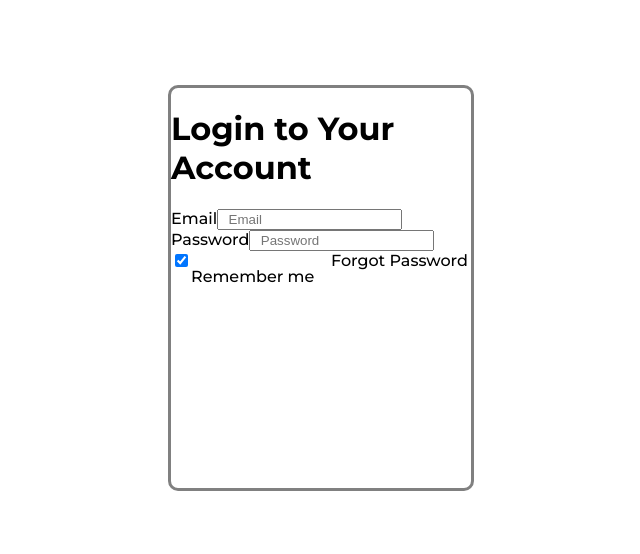
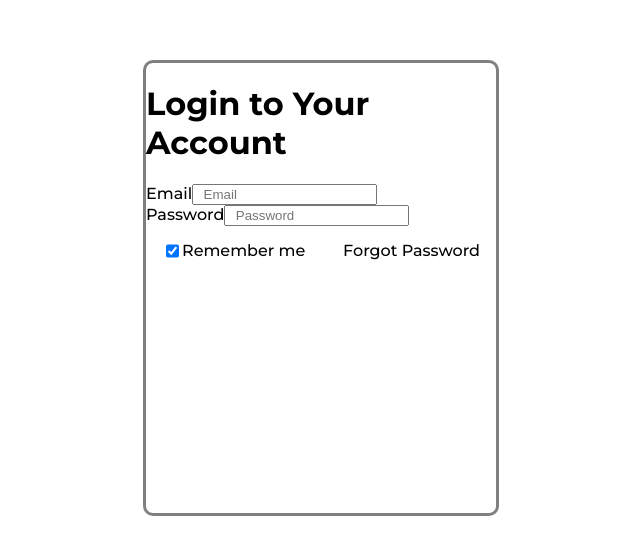
Before and after one commit to jonnyleealas/taco-app, a React (Create React App) app: page / in a window 1280 px wide. Shown: the part 112-666 px from the top of the page, without its empty margins (319-959 px from the left). Built offline with nearby package versions, Linux system fonts and the light colour scheme.

Commit message:
added margin left / right to check containter

```diff
--- a/src/Components/sign-on-page/sign-in/sign-in.css
+++ b/src/Components/sign-on-page/sign-in/sign-in.css
@@ -1,6 +1,6 @@
 .sign-in-card {
-    width: 300px;
-    height: 400px;
+    width: 350px;
+    height: 450px;
 
     border-style: solid;
     border-color: grey;
@@ -8,8 +8,11 @@
 }
 
 .login-check-box {
+    margin-left: 1em;
+    margin-right: 1em;
+
     display: grid;
-    width: 100%;
+
     grid-template-areas:
     'check remember forgot forgot'
     ;
@@ -21,12 +24,20 @@
 
 .check {
     grid-area: check ;
+    display: flex;
+    justify-content: center;
 }
 
 .remember {
     grid-area: remember;
+    display: flex;
+    justify-content: start;
+    align-items: center;
 }
 
 .forgot {
     grid-area: forgot;
+    display: flex;
+    justify-content: end;
+    align-items: center;
 }
```
